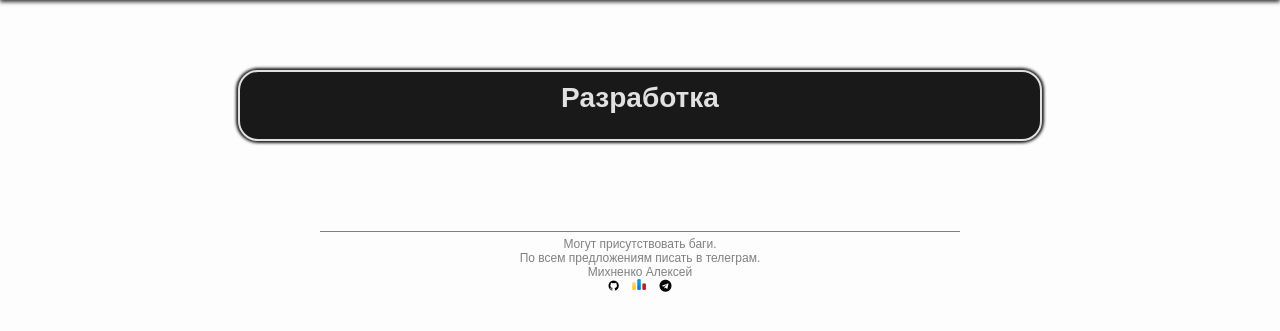
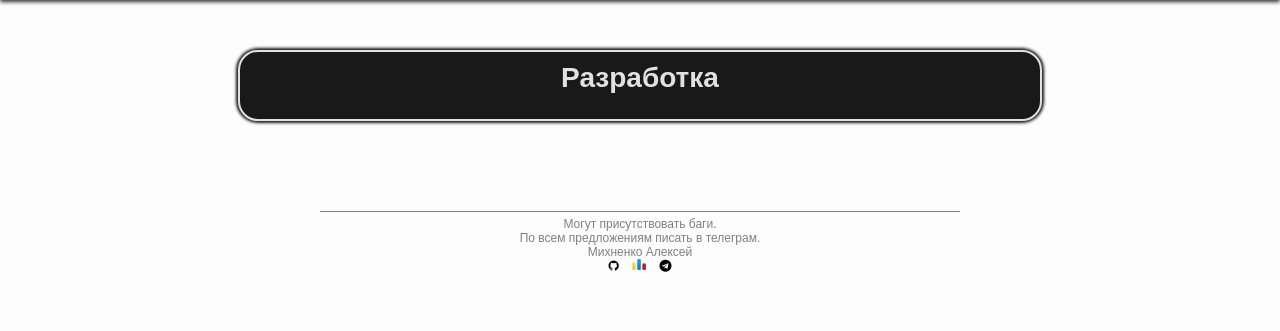
Before and after one commit to MangoosteMA/CP-library-site, a Flask app: page /library-dev in a window 1280 px wide. Shown: the part 43-374 px from the top of the page. Run offline with Flask 3, Linux system fonts and the light colour scheme; parts of the project's set-up code (start-up, migrations or seed data) failed here and were passed over.

Commit message:
Changed padding top.

```diff
--- a/static/styles/library_page/library_body.css
+++ b/static/styles/library_page/library_body.css
@@ -2,7 +2,7 @@
 
 .body-div {
     width: 100%;
-    padding-top: 35px;
+    padding-top: 15px;
     padding-bottom: 20px;
 }
 
```
